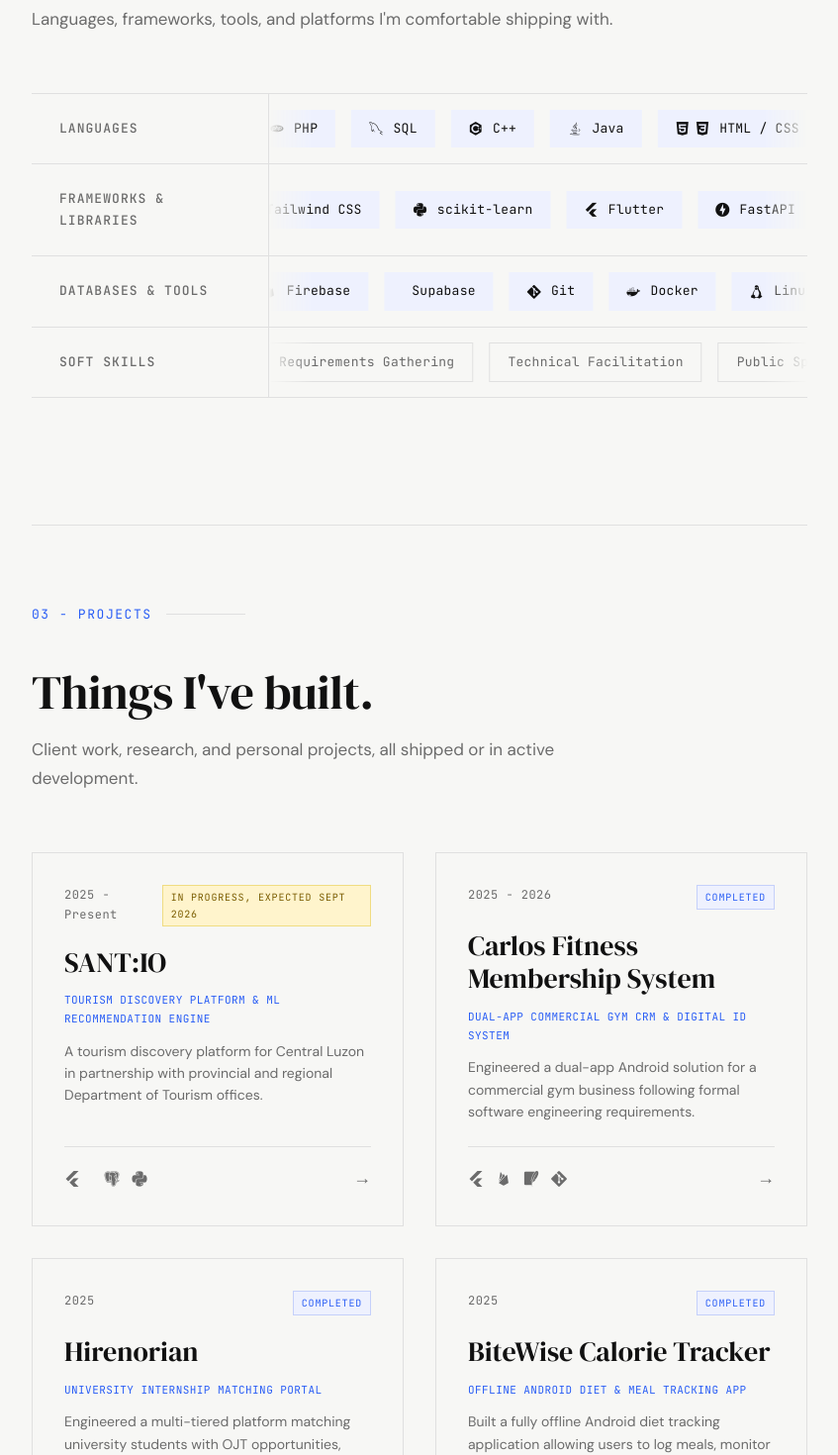
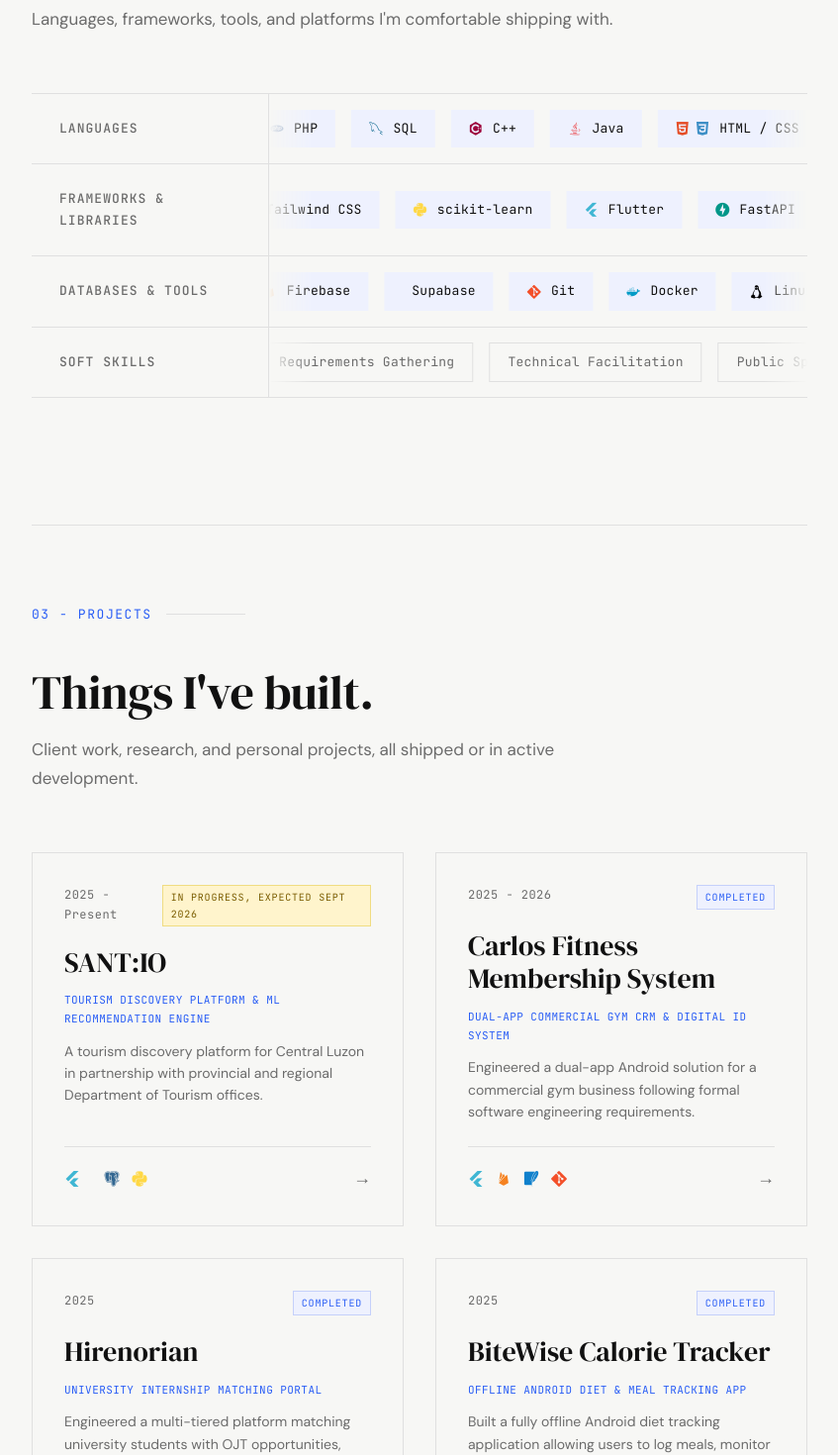
Before and after one commit to mrnp-dev/My-Portfolio, a React (Vite) app: page / in a window 1280 px wide. Shown: the part 2960-4430 px from the top of the page at 99% size, without its empty margins (216-1063 px from the left). Built offline with nearby package versions, Linux system fonts and the light colour scheme.

Commit message:
feat: enable colored tech icons and remove project card hover color transitions

```diff
--- a/src/App.css
+++ b/src/App.css
@@ -406,7 +406,6 @@ main section + section {
 }
 
 .skill-icons i {
-  color: currentColor;
   transition: color 0.2s;
 }
 
@@ -2068,12 +2067,7 @@ body.modal-open {
 
 .project-card-icons i {
   font-size: 16px;
-  color: var(--muted);
-  transition: color 0.2s, transform 0.2s;
-}
-
-.project-card-new:hover .project-card-icons i {
-  color: var(--ink);
+  transition: transform 0.2s;
 }
 
 .project-card-arrow {
--- a/src/components/ProjectsSection.tsx
+++ b/src/components/ProjectsSection.tsx
@@ -76,7 +76,7 @@ function ProjectCard({ project, onClick }: { project: Project; onClick: () => vo
           {majorTech.map((tech) => {
             const iconClass = getTechIconClass(tech)
             return iconClass ? (
-              <i key={tech} className={iconClass} title={tech} />
+              <i key={tech} className={`${iconClass} colored`} title={tech} />
             ) : (
               <span key={tech} style={{ fontSize: '10px', fontFamily: 'var(--mono)', color: 'var(--muted)' }}>{tech}</span>
             )
--- a/src/components/SkillsSection.tsx
+++ b/src/components/SkillsSection.tsx
@@ -79,7 +79,7 @@ function SkillCategoryRow({ group }: { group: SkillGroup }) {
                   {icons.length > 0 && (
                     <span className="skill-icons">
                       {icons.map((iconClass) => (
-                        <i key={iconClass} className={iconClass} />
+                        <i key={iconClass} className={`${iconClass} colored`} />
                       ))}
                     </span>
                   )}
@@ -96,7 +96,7 @@ function SkillCategoryRow({ group }: { group: SkillGroup }) {
                   {icons.length > 0 && (
                     <span className="skill-icons">
                       {icons.map((iconClass) => (
-                        <i key={iconClass} className={iconClass} />
+                        <i key={iconClass} className={`${iconClass} colored`} />
                       ))}
                     </span>
                   )}
```
